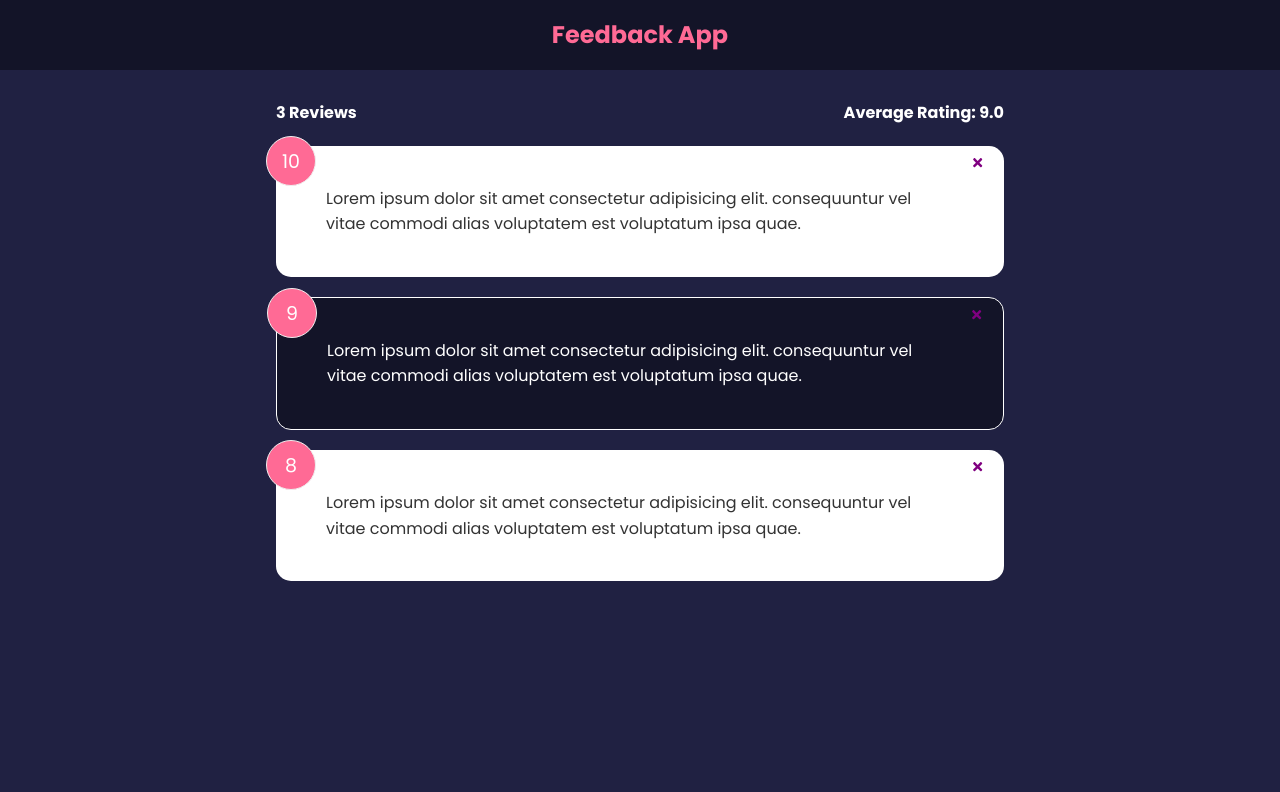
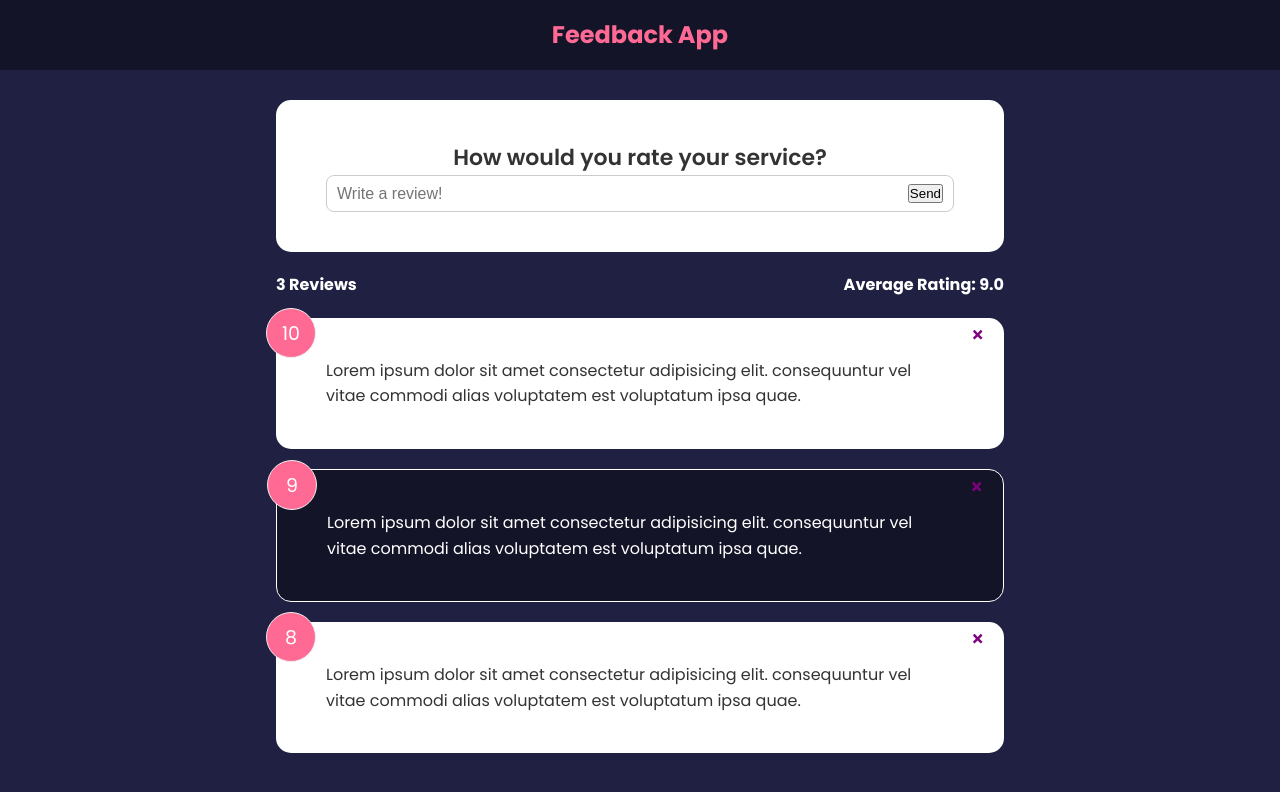
Before and after one commit to stone-com/feedback-app-react, a React (Create React App) app: page / in a window 1280 px wide. Shown: the top 792 px of the page. Built offline with nearby package versions, Linux system fonts and the light colour scheme.

Commit message:
Starting feedback form

```diff
--- a/src/App.js
+++ b/src/App.js
@@ -3,6 +3,7 @@
 import FeedbackData from './data/feedbackData';
 import FeedbackList from './components/FeedbackList';
 import FeedbackStats from './components/FeedbackStats';
+import FeedbackForm from './components/FeedbackForm';
 
 const App = () => {
   const [feedback, setFeedback] = useState(FeedbackData);
@@ -17,6 +18,7 @@
     <>
       <Header />
       <div className='container'>
+        <FeedbackForm />
         <FeedbackStats feedback={feedback} />
         <FeedbackList feedback={feedback} handleDelete={deleteFeedback} />
       </div>
--- /dev/null
+++ b/src/components/FeedbackForm.jsx
@@ -0,0 +1,28 @@
+import Card from './shared/Card';
+import { useState } from 'react';
+
+const FeedbackForm = () => {
+  const [text, setText] = useState('');
+  const handleTextChange = (e) => {
+    setText(e.target.value);
+  };
+  return (
+    <Card>
+      <form>
+        <h2>How would you rate your service?</h2>
+        {/* Rating select component will go here */}
+        <div className='input-group'>
+          <input
+            onChange={handleTextChange}
+            type='text'
+            placeholder='Write a review!'
+            value={text}
+          />
+          <button type='submit'>Send</button>
+        </div>
+      </form>
+    </Card>
+  );
+};
+
+export default FeedbackForm;
```
